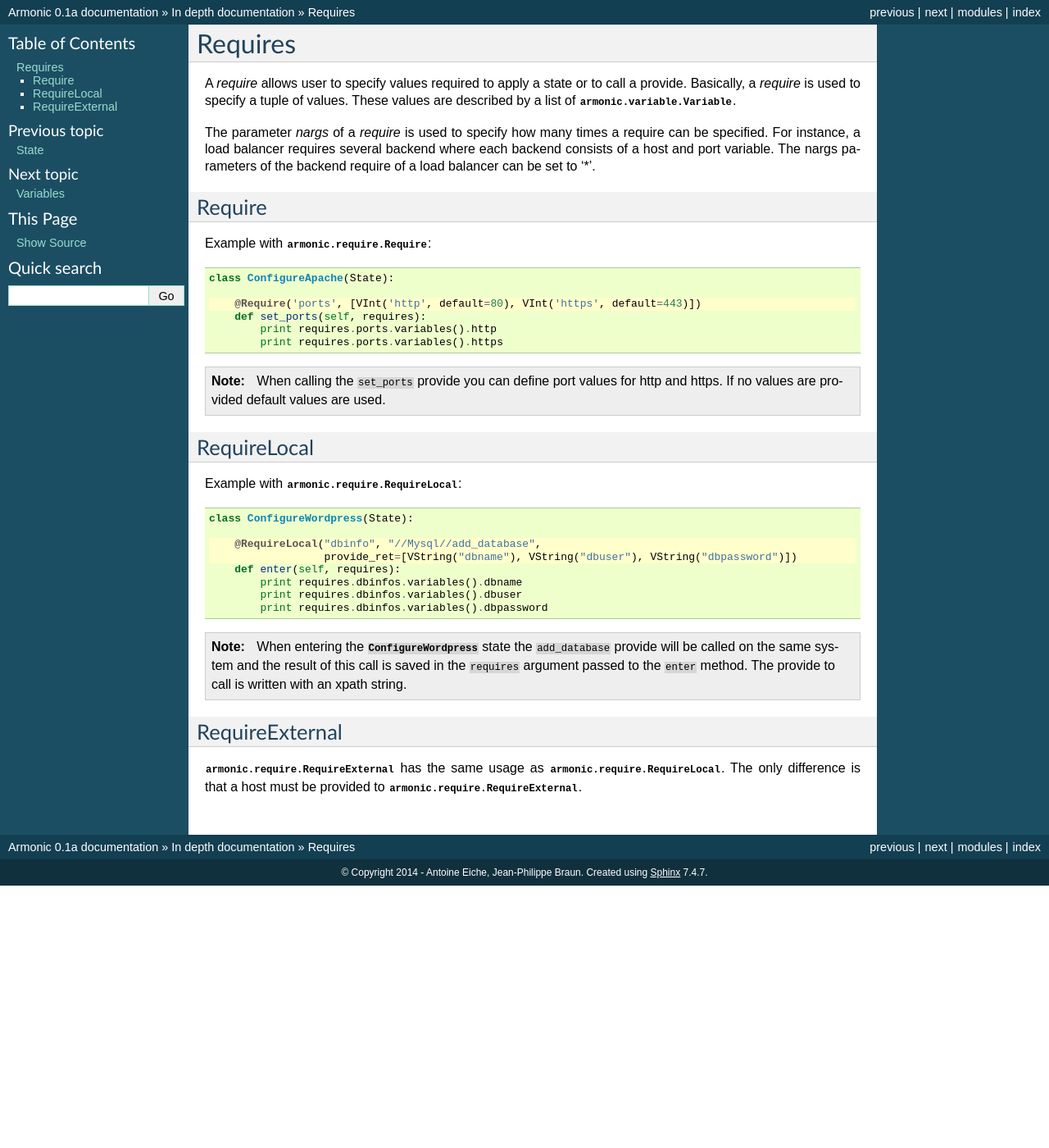
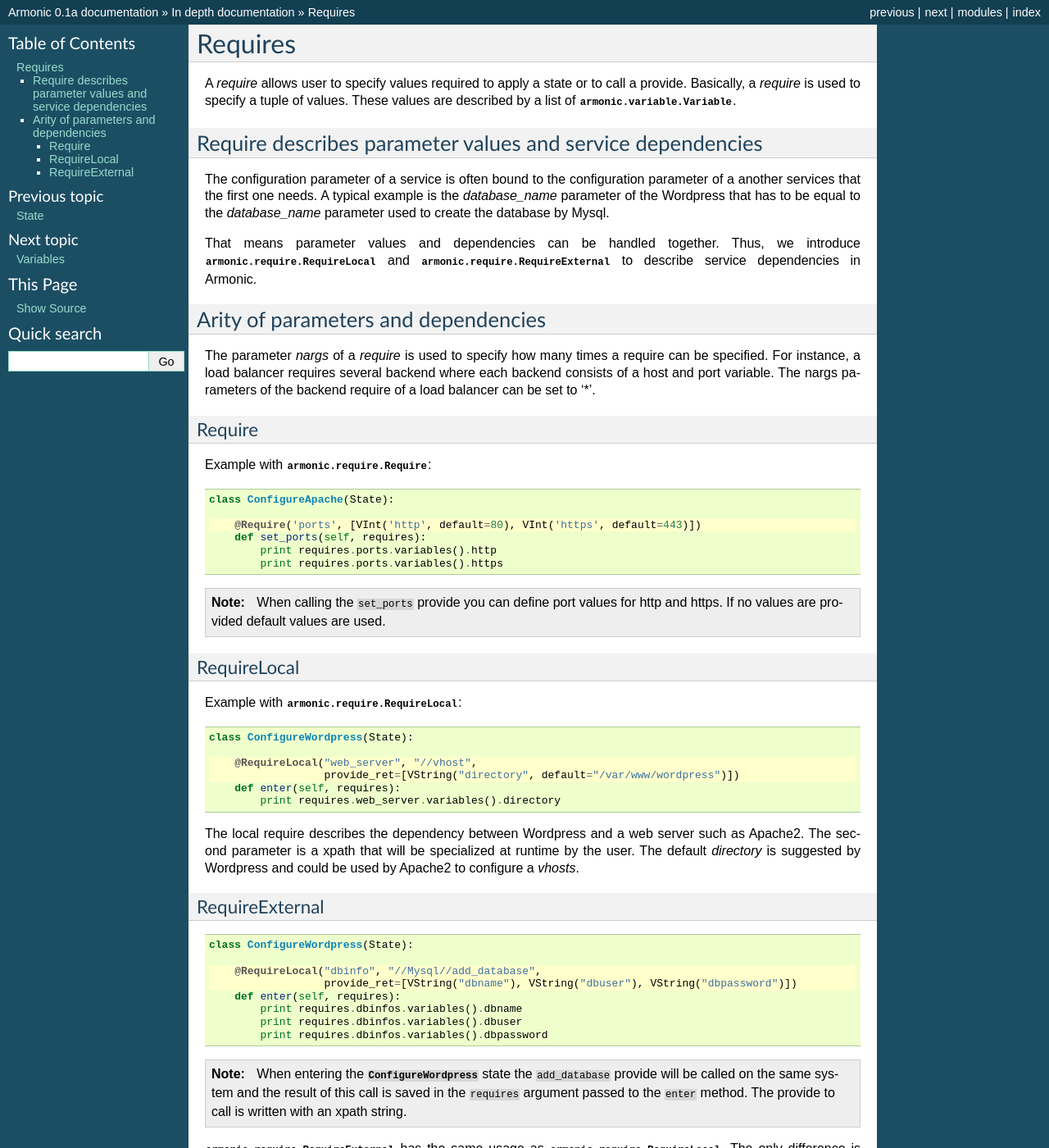
Before and after one commit to armonic/armonic, a Sphinx documentation site: the page built from doc/source/require.rst, in a window 1280 px wide and 1400 px high. Shown: the whole window at 82% size. Built offline with Sphinx 7.4.7, drawn with Linux system fonts in a browser that asks for light colours.

Commit message:
[doc] more details about Require

```diff
--- a/doc/source/require.rst
+++ b/doc/source/require.rst
@@ -8,11 +8,31 @@ to call a provide. Basically, a *require* is used to specify a tuple
 of values. These values are described by a list of
 :class:`armonic.variable.Variable`.
 
+
+Require describes parameter values and service dependencies
+-----------------------------------------------------------
+
+The configuration parameter of a service is often bound to the
+configuration parameter of a another services that the first one
+needs. A typical example is the `database_name` parameter of the
+Wordpress that has to be equal to the `database_name` parameter used
+to create the database by Mysql.
+
+That means parameter values and dependencies can be handled
+together. Thus, we introduce :class:`armonic.require.RequireLocal` and
+:class:`armonic.require.RequireExternal` to describe service dependencies in
+Armonic.
+
+
+Arity of parameters and dependencies
+------------------------------------
+
 The parameter `nargs` of a *require* is used to specify how many
 times a require can be specified. For instance, a load balancer
 requires several backend where each backend consists of a host and
 port variable. The nargs parameters of the backend require of a load
 balancer can be set to '*'.
+
 
 
 Require
@@ -45,6 +65,26 @@ Example with :class:`armonic.require.RequireLocal`:
 
     class ConfigureWordpress(State):
 
+        @RequireLocal("web_server", "//vhost",
+                      provide_ret=[VString("directory", default="/var/www/wordpress")])
+        def enter(self, requires):
+            print requires.web_server.variables().directory
+
+
+The local require describes the dependency between Wordpress and a web server such as
+Apache2. The second parameter is a xpath that will be specialized at
+runtime by the user. The default `directory` is suggested by Wordpress
+and could be used by Apache2 to configure a `vhosts`.
+
+
+RequireExternal
+===============
+
+.. code-block:: python
+    :emphasize-lines: 3,4
+
+    class ConfigureWordpress(State):
+
         @RequireLocal("dbinfo", "//Mysql//add_database",
                       provide_ret=[VString("dbname"), VString("dbuser"), VString("dbpassword")])
         def enter(self, requires):
```
Also changed, not shown: other parts of doc/source/require.rst (+0 -3 lines).
